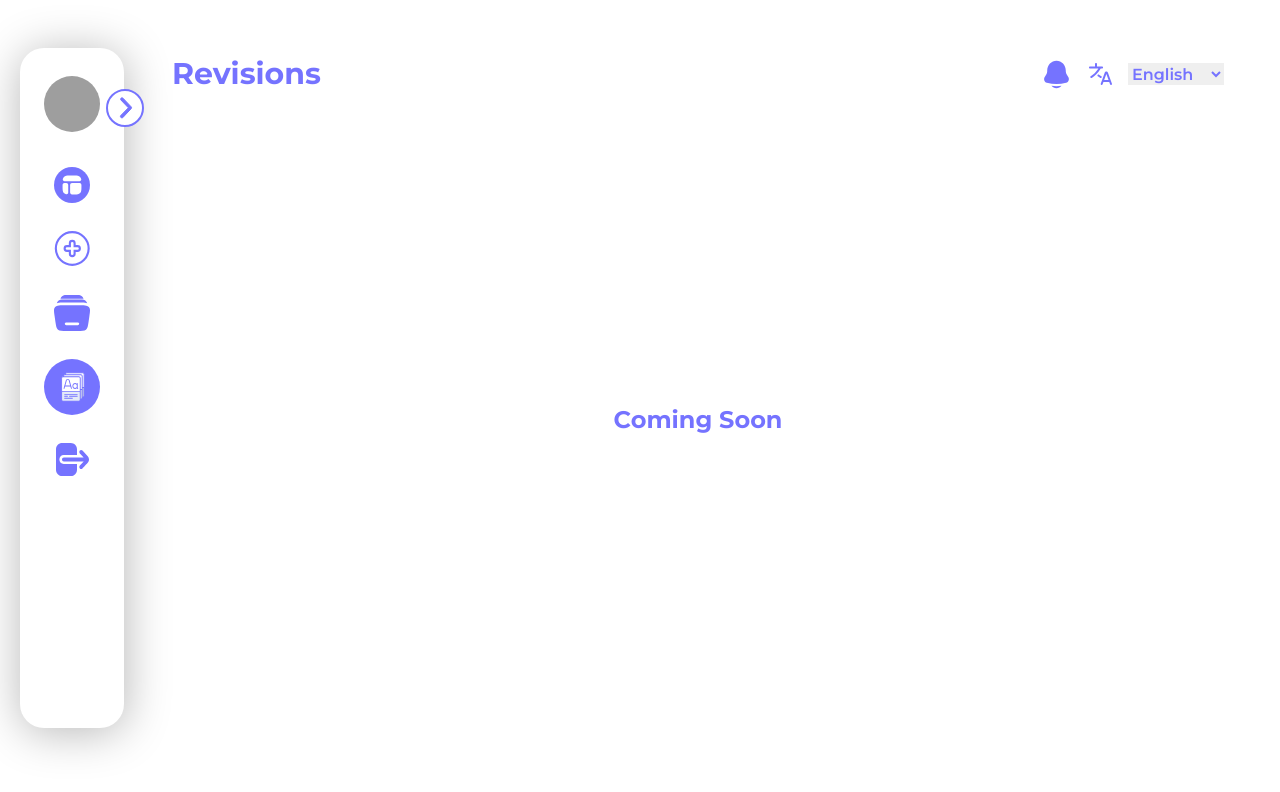
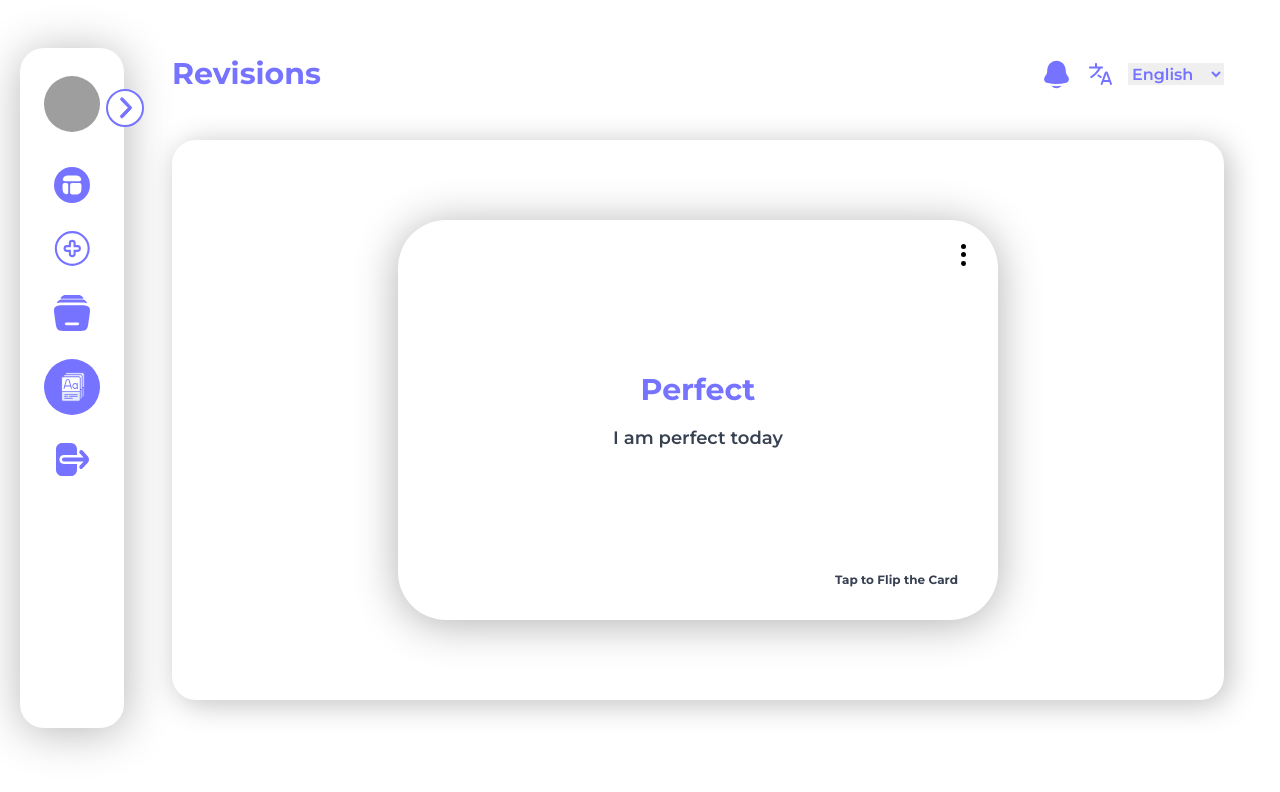
Before and after one commit to tushar-nath/llad-frontend, a React (Create React App) app: page /revision in a window 1280 px wide. Shown: the top 792 px of the page. Built offline with nearby package versions, Linux system fonts and the light colour scheme; sample sign-in values are in the browser's storage; grey boxes are pictures that could not be loaded.

Commit message:
Added Card Preview w flip functionality

```diff
--- a/package.json
+++ b/package.json
@@ -15,6 +15,7 @@
     "moment": "^2.30.1",
     "prettier": "^3.2.4",
     "react": "^18.2.0",
+    "react-card-flip": "^1.2.2",
     "react-dom": "^18.2.0",
     "react-router-dom": "^6.21.3",
     "react-scripts": "^5.0.1",
--- a/src/components/library/LibraryTable.tsx
+++ b/src/components/library/LibraryTable.tsx
@@ -67,7 +67,9 @@ export const LibraryTable = ({ cards }: { cards: any[] }) => {
     return {
       edit: "",
       norwegianWord: card.back.text,
+      norwegianExample: card.back.example,
       englishWord: card.front.text,
+      englishExample: card.front.example,
       category: card.tags,
       dateModified: moment(card.updatedAt).format("DD/MM/YYYY"),
     };
--- a/src/components/library/Table.tsx
+++ b/src/components/library/Table.tsx
@@ -1,11 +1,18 @@
 import { useTable } from "react-table";
-import { FilterIcon } from "../../svgs/filterIcon";
+import { useState } from "react";
+import ReactCardFlip from "react-card-flip";
+import { FrontCard } from "../revision/FrontCard";
+import { BackCard } from "../revision/BackCard";
 
 export const Table = ({ columns, data }: any) => {
+  const [showCardPreview, setShowCardPreview] = useState<any>(null);
+  const [isFlipped, setIsFlipped] = useState<boolean>(false);
+
   const { getTableProps, getTableBodyProps, headerGroups, rows, prepareRow } =
     useTable({ columns: columns, data });
 
   return (
+    <>
       <table
         {...getTableProps()}
         className="w-full table shadow-[1px_4px_22.299999237060547px_0px_#00000040] rounded-3xl bg-white"
@@ -46,9 +53,11 @@ export const Table = ({ columns, data }: any) => {
                         ? "font-semibold text-md"
                         : ""
                     } ${
-                    cellIndex === 0 ? "text-gray-500 text-sm" : "font-semibold"
+                      cellIndex === 0
+                        ? "text-gray-500 text-sm"
+                        : "font-semibold"
                     } ${cellIndex === 0 ? "text-sm truncate" : ""}`}
-                  // onClick={() => handleShowAnalytics(row.original._id)}
+                    onClick={() => setShowCardPreview(row.original)}
                   >
                     {cell.render("Cell")}
                   </td>
@@ -58,5 +67,33 @@ export const Table = ({ columns, data }: any) => {
           })}
         </tbody>
       </table>
+      {showCardPreview && (
+        <div
+          className="fixed inset-0 w-full h-full bg-black bg-opacity-50 z-50"
+          onClick={(e: any) => {
+            if (e.target.id !== "card-preview") return;
+            setShowCardPreview(null);
+          }}
+        >
+          <div
+            id="card-preview"
+            className="flex justify-center items-center w-full h-full"
+          >
+            <ReactCardFlip isFlipped={isFlipped} flipDirection="horizontal">
+              <FrontCard
+                key="front"
+                card={showCardPreview}
+                setIsFlipped={setIsFlipped}
+              />
+              <BackCard
+                key="back"
+                card={showCardPreview}
+                setIsFlipped={setIsFlipped}
+              />
+            </ReactCardFlip>
+          </div>
+        </div>
+      )}
+    </>
   );
 };
--- /dev/null
+++ b/src/components/revision/BackCard.tsx
@@ -0,0 +1,64 @@
+import { Dispatch, SetStateAction, useState } from "react";
+import { DotsIcon } from "../../svgs/dotsIcon";
+
+export const BackCard = ({
+  card,
+  setIsFlipped,
+}: {
+  card: any;
+  setIsFlipped: Dispatch<SetStateAction<boolean>>;
+}) => {
+  const [showMenu, setShowMenu] = useState<boolean>(false);
+
+  return (
+    <div
+      className="flex flex-col gap-4 shadow-[0px_4px_44.099998474121094px_0px_#0000004F] w-[600px] h-[400px] rounded-[3rem] px-6 py-4 justify-center items-center relative bg-white"
+      onClick={() => {
+        setIsFlipped((prev) => !prev);
+        setShowMenu(false);
+      }}
+    >
+      <button
+        className="absolute top-6 right-8"
+        onClick={(e) => {
+          e.stopPropagation();
+          setShowMenu((prev) => !prev);
+        }}
+      >
+        <DotsIcon />
+      </button>
+      {showMenu && (
+        <div className="absolute flex flex-col top-14 right-8 bg-[#E5E5E5] text-bluePrimary font-semibold gap-2 shadow-lg rounded-lg p-4">
+          <button
+            onClick={() => {
+              setIsFlipped(false);
+              setShowMenu(false);
+            }}
+            className="border-b border-gray-400 pb-2"
+          >
+            Edit Card
+          </button>
+          <button
+            onClick={() => {
+              setIsFlipped(false);
+              setShowMenu(false);
+            }}
+          >
+            Star
+          </button>
+        </div>
+      )}
+      <h1 className="text-3xl font-bold text-bluePrimary">
+        {card.norwegianWord}
+      </h1>
+      <h2 className="text-lg font-semibold text-gray-700">
+        {card.norwegianExample}
+      </h2>
+      <button>
+        <h2 className="text-xs font-bold text-gray-700 absolute bottom-8 right-10">
+          Tap to Flip the Card
+        </h2>
+      </button>
+    </div>
+  );
+};
--- /dev/null
+++ b/src/components/revision/CardPreview.tsx
@@ -0,0 +1,20 @@
+import { useState } from "react";
+import ReactCardFlip from "react-card-flip";
+import { FrontCard } from "./FrontCard";
+import { BackCard } from "./BackCard";
+
+const CardPreview = ({ card }: { card: any }) => {
+  const [isFlipped, setIsFlipped] = useState<boolean>(false);
+  return (
+    <div className="bg-white w-full h-[70vh] flex flex-col gap-10 rounded-3xl items-center justify-center shadow-[5px_4px_30.100000381469727px_0px_#00000040]">
+      <div>
+        <ReactCardFlip isFlipped={isFlipped} flipDirection="horizontal">
+          <FrontCard key="front" card={card} setIsFlipped={setIsFlipped} />
+          <BackCard key="back" card={card} setIsFlipped={setIsFlipped} />
+        </ReactCardFlip>
+      </div>
+    </div>
+  );
+};
+
+export default CardPreview;
--- /dev/null
+++ b/src/components/revision/FrontCard.tsx
@@ -0,0 +1,63 @@
+import { Dispatch, SetStateAction, useState } from "react";
+import { DotsIcon } from "../../svgs/dotsIcon";
+
+export const FrontCard = ({
+  card,
+  setIsFlipped,
+}: {
+  card: any;
+  setIsFlipped: Dispatch<SetStateAction<boolean>>;
+}) => {
+  const [showMenu, setShowMenu] = useState<boolean>(false);
+
+  console.log(card);
+
+  return (
+    <div
+      className="flex flex-col gap-4 shadow-[0px_4px_44.099998474121094px_0px_#0000004F] w-[600px] h-[400px] rounded-[3rem] px-6 py-4 justify-center items-center relative bg-white"
+      onClick={() => setIsFlipped((prev) => !prev)}
+    >
+      <button
+        className="absolute top-6 right-8"
+        onClick={(e) => {
+          e.stopPropagation();
+          setShowMenu((prev) => !prev);
+        }}
+      >
+        <DotsIcon />
+      </button>
+      {showMenu && (
+        <div className="absolute flex flex-col top-14 right-8 bg-[#E5E5E5] text-bluePrimary font-semibold gap-2 shadow-lg rounded-lg p-4 px-6">
+          <button
+            onClick={() => {
+              setIsFlipped(false);
+              setShowMenu(false);
+            }}
+            className="border-b border-gray-400 pb-2"
+          >
+            Edit Card
+          </button>
+          <button
+            onClick={() => {
+              setIsFlipped(false);
+              setShowMenu(false);
+            }}
+          >
+            Star
+          </button>
+        </div>
+      )}
+      <h1 className="text-3xl font-bold text-bluePrimary">
+        {card.englishWord}
+      </h1>
+      <h2 className="text-lg font-semibold text-gray-700">
+        {card.englishExample}
+      </h2>
+      <button>
+        <h2 className="text-xs font-bold text-gray-700 absolute bottom-8 right-10">
+          Tap to Flip the Card
+        </h2>
+      </button>
+    </div>
+  );
+};
--- a/src/pages/library.tsx
+++ b/src/pages/library.tsx
@@ -17,7 +17,7 @@ const Library = () => {
     try {
       setIsLoading(true);
       const res = await axios.get(
-        `${process.env.REACT_APP_NODE_SERVER_BASE_URL}/api/v1/get-cards/${user?._id}`
+        `${process.env.REACT_APP_NODE_SERVER_BASE_URL}/api/v1/get-cards/${user?._id}`,
       );
       setCards(res.data.cards);
       setIsLoading(false);
--- a/src/pages/revision.tsx
+++ b/src/pages/revision.tsx
@@ -3,6 +3,7 @@ import { LanguageIcon } from "../svgs/languageIcon";
 import { NotificationIcon } from "../svgs/notificationIcon";
 import { useContext, useEffect, useState } from "react";
 import { UserContext } from "../contexts/userContext";
+import CardPreview from "../components/revision/CardPreview";
 
 const Revision = () => {
   const { user } = useContext(UserContext);
@@ -31,7 +32,14 @@ const Revision = () => {
         </div>
 
         <div className="flex flex-col items-center justify-center h-[70vh]">
-          <h1 className="text-2xl font-bold text-bluePrimary">Coming Soon</h1>
+          <CardPreview
+            card={{
+              englishWord: "Perfect",
+              englishExample: "I am perfect today",
+              norwegianWord: "Perfekt",
+              norwegianExample: "Jeg er perfekt i dag",
+            }}
+          />
         </div>
       </div>
     </div>
--- /dev/null
+++ b/src/svgs/dotsIcon.tsx
@@ -0,0 +1,21 @@
+export const DotsIcon = () => {
+  return (
+    <svg
+      width="5"
+      height="22"
+      viewBox="0 0 5 22"
+      fill="none"
+      xmlns="http://www.w3.org/2000/svg"
+    >
+      <circle cx="2.5" cy="2.5" r="2.5" fill="black" />
+      <circle cx="2.5" cy="10.5" r="2.5" fill="black" />
+      <circle
+        cx="2.49996"
+        cy="19.4997"
+        r="2.5"
+        transform="rotate(-1.72639 2.49996 19.4997)"
+        fill="black"
+      />
+    </svg>
+  );
+};
```
Also changed, not shown: 1 other file (tests, documents, lock files or other folders). Lines whose indentation alone changed are shown as unchanged.
